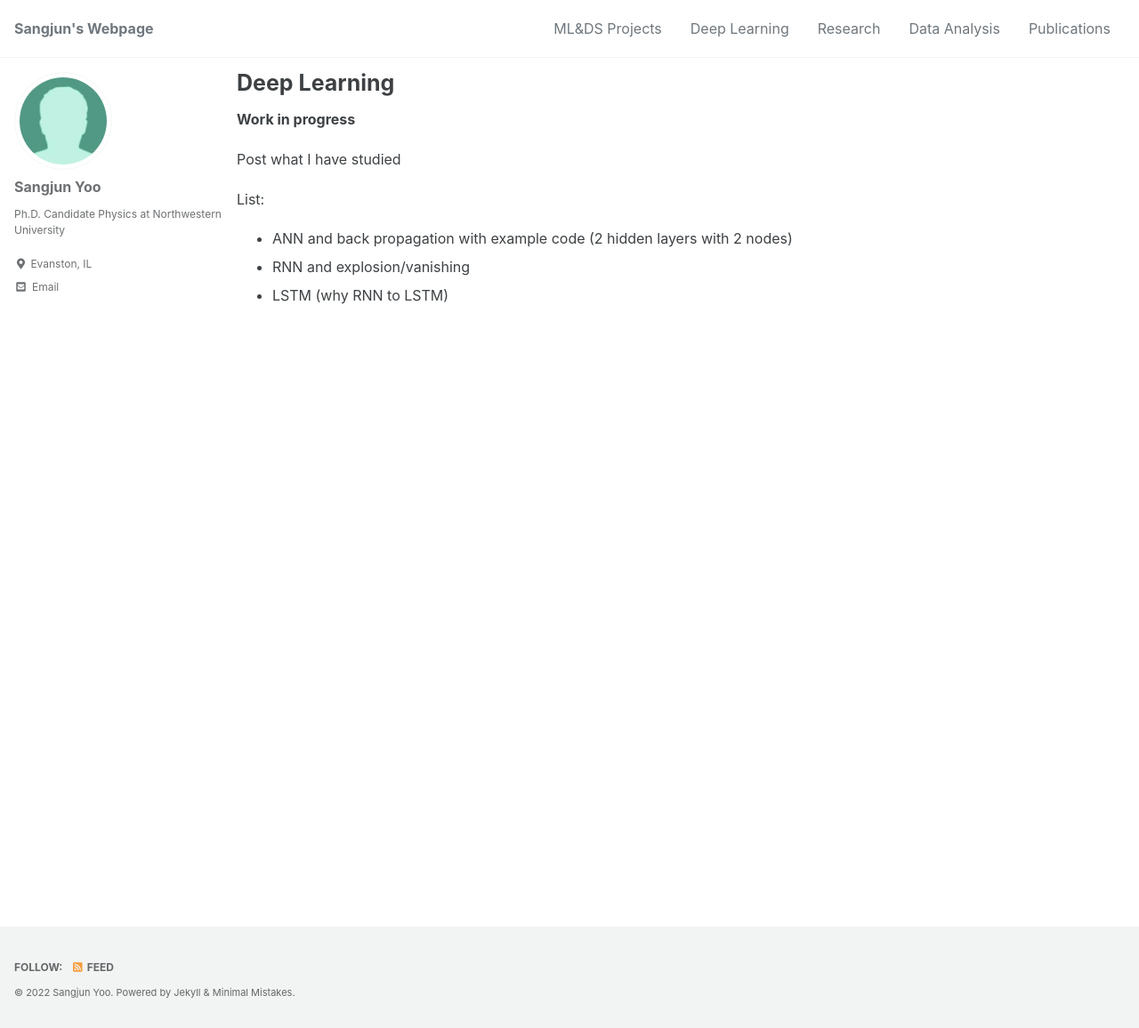
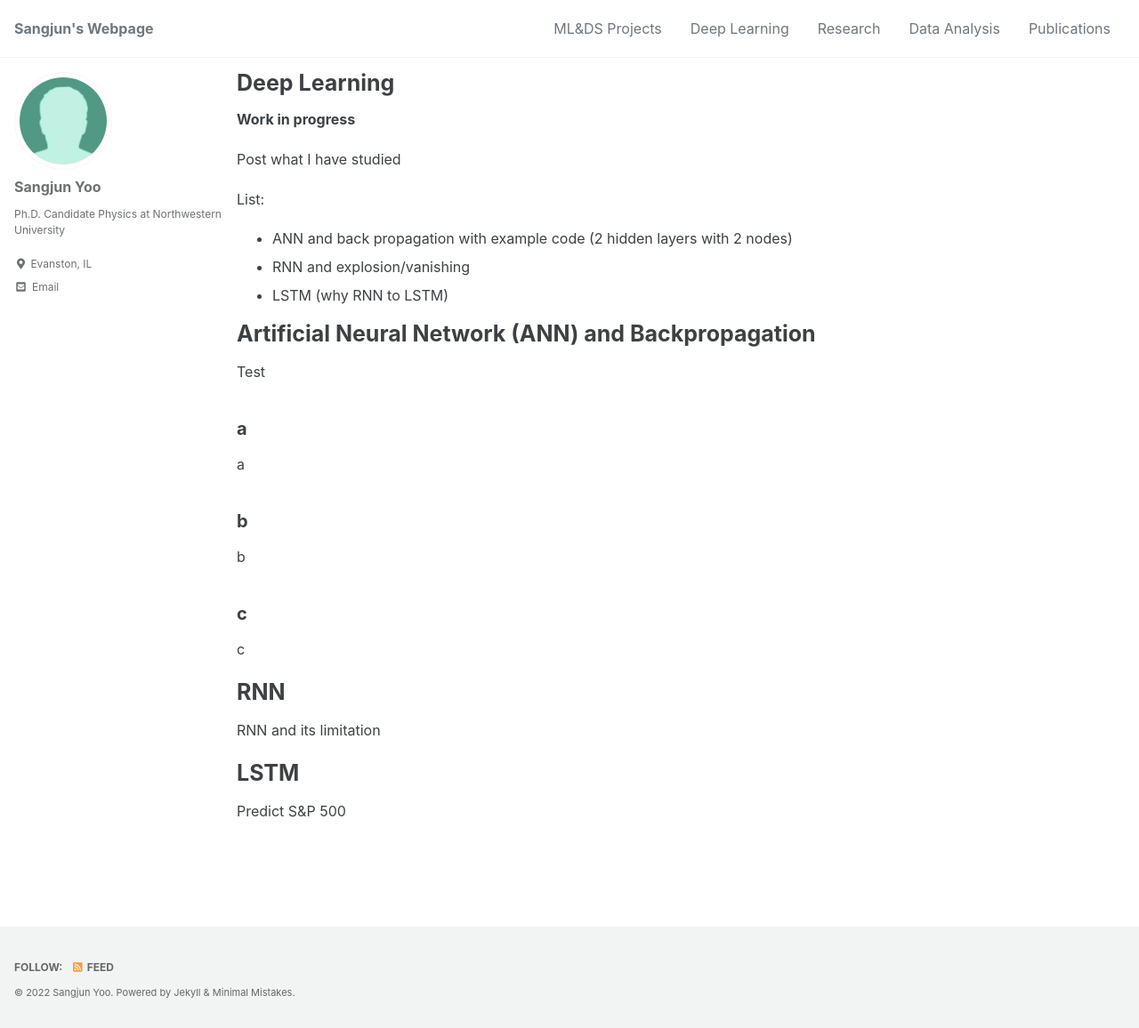
Before and after one commit to sangjunyoo-phd/sangjunyoo-phd.github.io, a Jekyll site: the page built from _pages/deeplearning.md, in a window 1280 px wide and 1156 px high. Shown: the whole window at 89% size. Built offline with Jekyll 4.4.1, drawn with Linux system fonts in a browser that asks for light colours; cached includes are drawn as plain includes.

Commit message:
layout test

```diff
--- a/_pages/deeplearning.md
+++ b/_pages/deeplearning.md
@@ -12,3 +13,18 @@ List:
 * ANN and back propagation with example code (2 hidden layers with 2 nodes)
 * RNN and explosion/vanishing
 * LSTM (why RNN to LSTM)
+
+# Artificial Neural Network (ANN) and Backpropagation
+Test
+## a
+a
+## b
+b
+## c
+c
+
+# RNN
+RNN and its limitation
+
+# LSTM
+Predict S&P 500
```
Also changed, not shown: other parts of _pages/deeplearning.md (+1 -0 lines), _pages/ann_backpropagation.md (deleted, +0 -7 lines).
